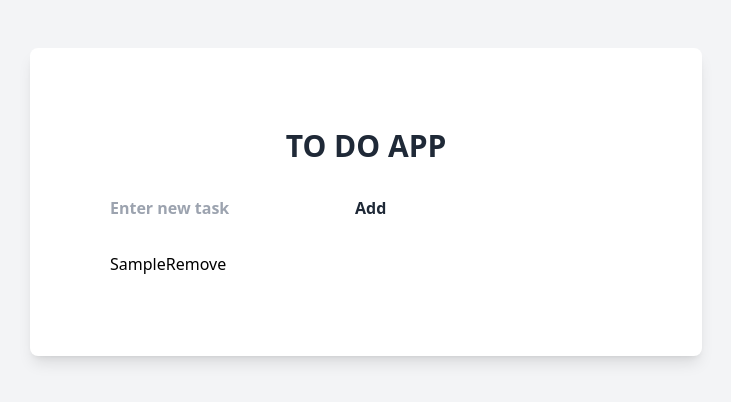
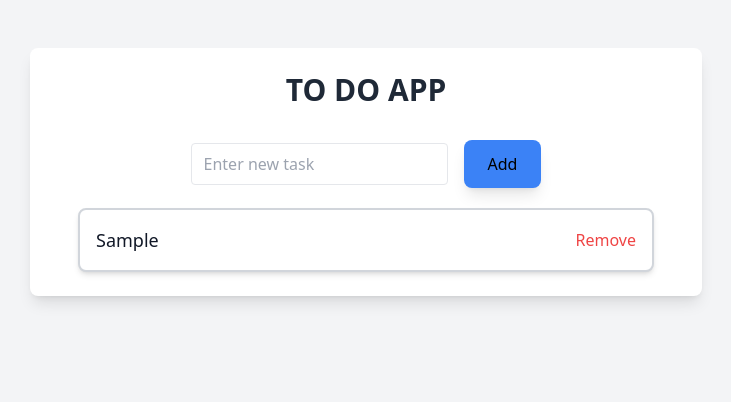
Before and after one commit to Kifayath-paybolt/POC-Next, a Next.js app in the folder To-do/appnext/: page / in a window 1280 px wide. Both pictures are taken after typing "Sample" into the empty fields and a click on the button "Add". Shown: the top 402 px of the page, without its empty margins (274-1005 px from the left). Built offline with nearby package versions, Linux system fonts and the light colour scheme.

Commit message:
Corrected css error

```diff
--- a/To-do/appnext/app/layout.tsx
+++ b/To-do/appnext/app/layout.tsx
@@ -31,7 +31,7 @@ export default function RootLayout({
   children: React.ReactNode;
 }>) {
   return (
-    <html lang="en" className="{Poppins, className}">
+    <html lang="en">
       <body
         className={`${geistSans.variable} ${geistMono.variable} antialiased`}
       >
--- a/To-do/appnext/app/page.tsx
+++ b/To-do/appnext/app/page.tsx
@@ -31,7 +31,7 @@ export default function Home() {
 
   return (
     <main className="min-h-screen bg-gray-100 py-12">
-      <div className="max-w-2xl mx-auto p-20 bg-white rounded-lg shadow-lg">
+      <div className="max-w-2xl mx-auto p-6 bg-white rounded-lg shadow-lg">
         <h1 className="text-3xl font-bold text-center mb-8 text-gray-800">TO DO APP</h1>
         <Inp addTask={addTask} />
         <Tlist tasks={tasks} updateComplete={updateComplete} removeTask={removeTask}/>
--- a/To-do/appnext/components/Input.tsx
+++ b/To-do/appnext/components/Input.tsx
@@ -18,11 +18,11 @@ const Inp: React.FC<inputProps> = ({addTask})=>{
             <input type="text"
             value={newTask}
             onChange={(e) => setNewTask(e.target.value)}
-            className="justify-center text-xl font-bold  mb-8 text-gray-800 bg-slate-500"
+            className="focus:border-red-500 border rounded px-3 py-2 text-gray-700 focus:outline-blue-300 focus:ring-2 focus:ring-blue-400"
             placeholder="Enter new task"/>
             <button
             onClick={handleAddTask}
-            className="text-xl font-bold text-center mb-8 text-gray-800">
+            className="px-6 py-3 bg-blue-500 text-red rounded-lg shadow-lg hover:bg-blue-700 transition-colors">
                 Add
             </button>
           </div>
--- a/To-do/appnext/components/taskItems.tsx
+++ b/To-do/appnext/components/taskItems.tsx
@@ -19,7 +19,7 @@ const Titem : React.FC<TaskItemProps> = ({task, updateComplete, removeTask}) =>{
             }`}
             onClick={()=>updateComplete(task.id)}>{task.text}</span>
             <button onClick={()=>removeTask(task.id)}
-            className="ml-4 text-red-500 hover:text-red-700 transition-colors">
+            className="ml-4 text-red-500 hover:text-red-700">
                 Remove
                 </button>
         </li>
--- a/To-do/appnext/tailwind.config.js
+++ b/To-do/appnext/tailwind.config.js
@@ -3,6 +3,7 @@ module.exports = {
   darkMode: 'selector',
   content: [
     "./app/**/*.{js,ts,jsx,tsx,css,mdx}",
+    "./components/**/*.{js,ts,jsx,tsx,css,mdx}"
  ],
   theme: {
     extend: {},
```
